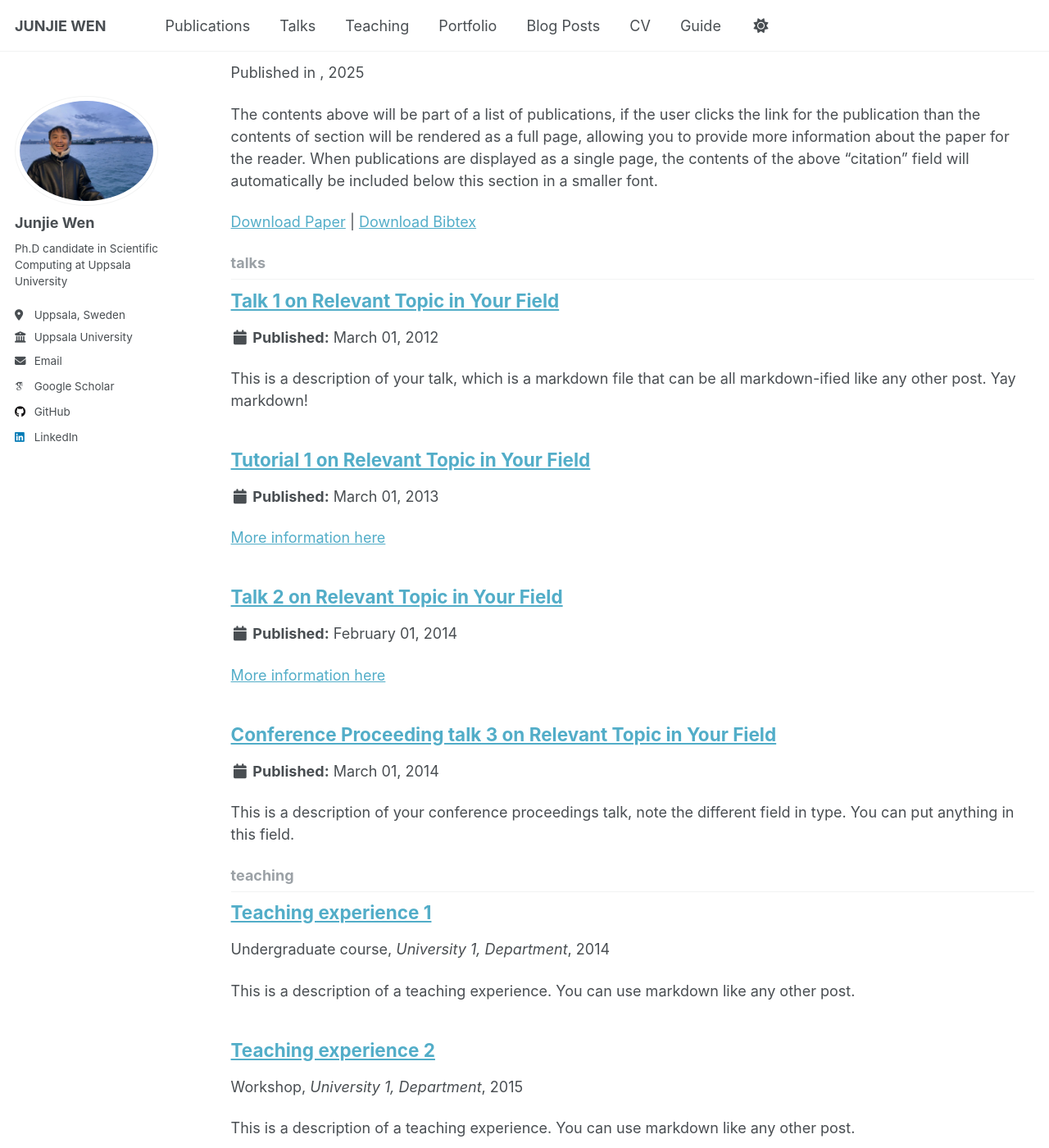
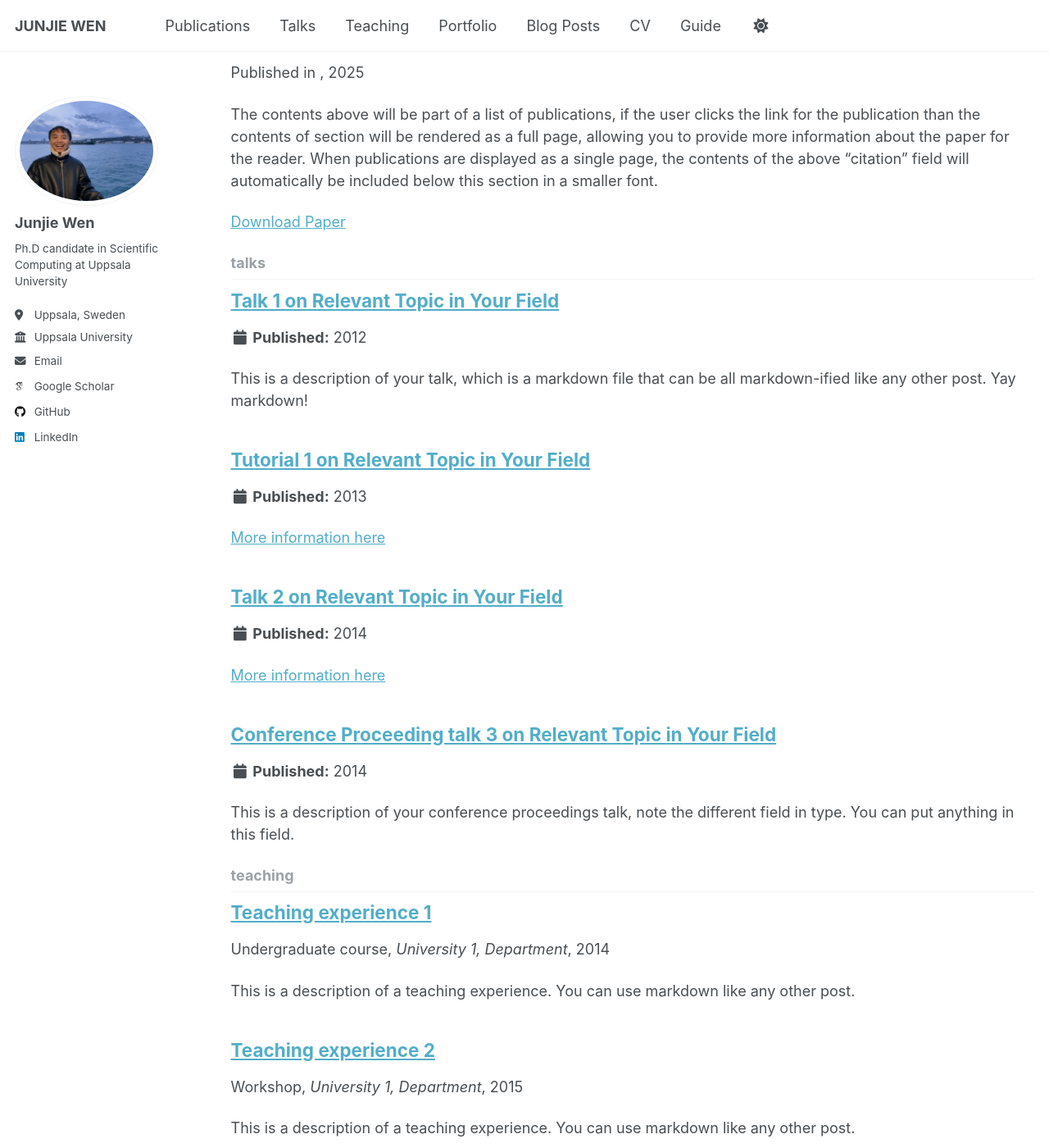
Before and after one commit to WjjSteve/WjjSteve.github.io, a Jekyll site: the page built from _pages/collection-archive.html, in a window 1280 px wide and 1400 px high, scrolled down 1150 px. Shown: the whole window at 82% size. Built offline with Jekyll 4.4.1, drawn with Linux system fonts in a browser that asks for light colours; some web fonts are replaced; a script that is not in the unit is left out; some of the changed text lies outside the part shown.

Commit message:
Update archive-single.html

```diff
--- a/_includes/archive-single.html
+++ b/_includes/archive-single.html
@@ -38,46 +38,52 @@
       <p class="page__meta"><i class="fa fa-clock" aria-hidden="true"></i> {% include read-time.html %}</p>
     {% endif %}
 
-        {% if post.collection == 'teaching' %}
-          <p> {{ post.type }}, <i>{{ post.venue }}</i>, {{ post.date | default: "1900-01-01" | date: "%Y" }} </p>
-        {% elsif post.collection == 'publications' %}
-          <p>Published in <i>{{ post.venue }}</i>, {{ post.date | default: "1900-01-01" | date: "%Y" }} </p>
-        {% elsif post.date %}
-         <p class="page__date"><strong><i class="fa fa-fw fa-calendar" aria-hidden="true"></i> {{ site.data.ui-text[site.locale].date_label | default: "Published:" }}</strong> <time datetime="{{ post.date | default: "1900-01-01" | date_to_xmlschema }}">{{ post.date | default: "1900-01-01" | date: "%B %d, %Y" }}</time></p>
-        {% endif %}
+    {% if post.collection == 'teaching' %}
+      <p>{{ post.type }}, <i>{{ post.venue }}</i>, {{ post.date | default: "1900-01-01" | date: "%Y" }}</p>
+    {% elsif post.collection == 'publications' %}
+      <p>Published in <i>{{ post.venue }}</i>, {{ post.date | default: "1900-01-01" | date: "%Y" }}</p>
+    {% elsif post.date %}
+      <p class="page__date">
+        <strong><i class="fa fa-fw fa-calendar" aria-hidden="true"></i> {{ site.data.ui-text[site.locale].date_label | default: "Published:" }}</strong>
+        <time datetime="{{ post.date | default: "1900-01-01" | date_to_xmlschema }}">
+          {{ post.date | default: "1900-01-01" | date: "%Y" }}
+        </time>
+      </p>
+    {% endif %}
 
     {% if post.excerpt and site.read_more != 'enabled' %}
-    <p class="archive__item-excerpt" itemprop="description">{{ post.excerpt | markdownify }}</p>
+      <p class="archive__item-excerpt" itemprop="description">{{ post.excerpt | markdownify }}</p>
     {% elsif post.excerpt and site.read_more == 'enabled' %}
-    <p class="archive__item-excerpt" itemprop="description"><p>{{ post.excerpt | markdownify | remove: '<p>' | remove: '</p>' }}<strong><a href="{{ base_path }}{{ post.url }}" rel="permalink"> Read more</a></strong></p></p>
+      <p class="archive__item-excerpt" itemprop="description">
+        <p>{{ post.excerpt | markdownify | remove: '<p>' | remove: '</p>' }}
+        <strong><a href="{{ base_path }}{{ post.url }}" rel="permalink"> Read more</a></strong></p>
+      </p>
     {% endif %}
 
-    {% if post.citation and post.paperurl and post.slidesurl and post.bibtexurl %}
-      <p>Recommended citation: {{ post.citation }}<br /><a href="{{ post.paperurl }}">Download Paper</a> | <a href="{{ post.slidesurl }}">Download Slides</a> | <a href="{{ post.bibtexurl }}">Download Bibtex</a></p>
-    {% elsif post.citation and post.paperurl and post.slidesurl %}
-      <p>Recommended citation: {{ post.citation }}<br /><a href="{{ post.paperurl }}">Download Paper</a> | <a href="{{ post.slidesurl }}">Download Slides</a></p>
-    {% elsif post.citation and post.paperurl and post.bibtexurl %}
-      <p>Recommended citation: {{ post.citation }}<br /><a href="{{ post.paperurl }}">Download Paper</a> | <a href="{{ post.bibtexurl }}">Download Bibtex</a></p>
+    {% if post.citation and post.paperurl and post.doi and post.bibtexurl %}
+      <p>Recommended citation: {{ post.citation }}<br />
+      <a href="{{ post.paperurl }}">Download Paper</a> |
+      <a href="{{ post.doi }}">View DOI</a> |
+      <a href="{{ post.bibtexurl }}">Download Bibtex</a></p>
+    {% elsif post.citation and post.paperurl and post.doi %}
+      <p>Recommended citation: {{ post.citation }}<br />
+      <a href="{{ post.paperurl }}">Download Paper</a> |
+      <a href="{{ post.doi }}">View DOI</a></p>
     {% elsif post.citation and post.paperurl %}
-      <p>Recommended citation: {{ post.citation }}<br /><a href="{{ post.paperurl }}">Download Paper</a></p>
-    {% elsif post.citation and post.slidesurl and post.bibtexurl %}
-      <p>Recommended citation: {{ post.citation }}<br /><a href="{{ post.slidesurl }}">Download Slides</a> | <a href="{{ post.bibtexurl}}">Download Bibtex</a></p>
-    {% elsif post.citation and post.slidesurl %}
-      <p>Recommended citation: {{ post.citation }}<br /><a href="{{ post.slidesurl }}">Download Slides</a></p>
-    {% elsif post.citation and post.bibtexurl %}
-      <p>Recommended citation: {{ post.citation }}<br /><a href="{{ post.bibtexurl }}">Download Bibtex</a></p>
+      <p>Recommended citation: {{ post.citation }}<br />
+      <a href="{{ post.paperurl }}">Download Paper</a></p>
+    {% elsif post.citation and post.doi %}
+      <p>Recommended citation: {{ post.citation }}<br />
+      <a href="{{ post.doi }}">View DOI</a></p>
     {% elsif post.citation %}
       <p>Recommended citation: {{ post.citation }}</p>
-    {% elsif post.paperurl and post.bibtexurl %}
-      <p><a href=" {{ post.paperurl }} ">Download Paper</a> | <a href="{{ post.bibtexurl }}">Download Bibtex</a></p>
+    {% elsif post.paperurl and post.doi %}
+      <p><a href="{{ post.paperurl }}">Download Paper</a> |
+      <a href="{{ post.doi }}">View DOI</a></p>
     {% elsif post.paperurl %}
-      <p><a href=" {{ post.paperurl }} ">Download Paper</a></p>
-    {% elsif post.slidesurl and post.bibtexurl %}
-      <p><a href="{{ post.slidesurl }}">Download Slides</a> | <a href="{{ post.bibtexurl }}">Download Bibtex</a></p>
-    {% elsif post.slidesurl %}
-      <p><a href="{{ post.slidesurl }}">Download Slides</a></p>
-    {% elsif post.bibtexurl %}
-      <p><a href="{{ post.bibtexurl }}">Download Bibtex</a></p>
+      <p><a href="{{ post.paperurl }}">Download Paper</a></p>
+    {% elsif post.doi %}
+      <p><a href="{{ post.doi }}">View DOI</a></p>
     {% endif %}
 
   </article>
```
